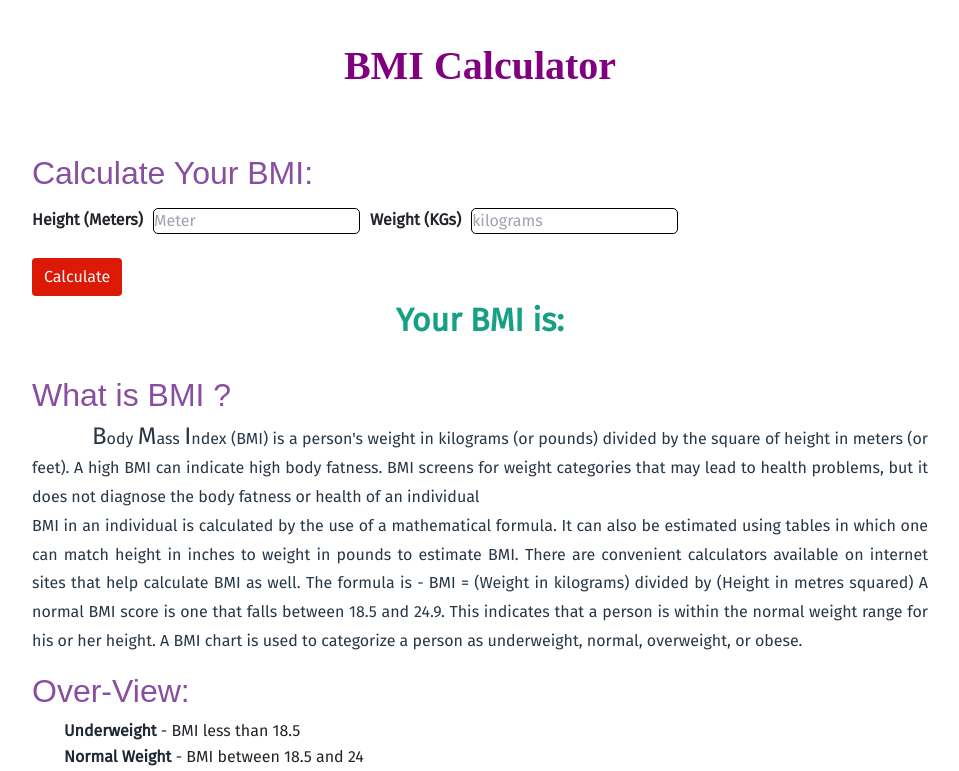
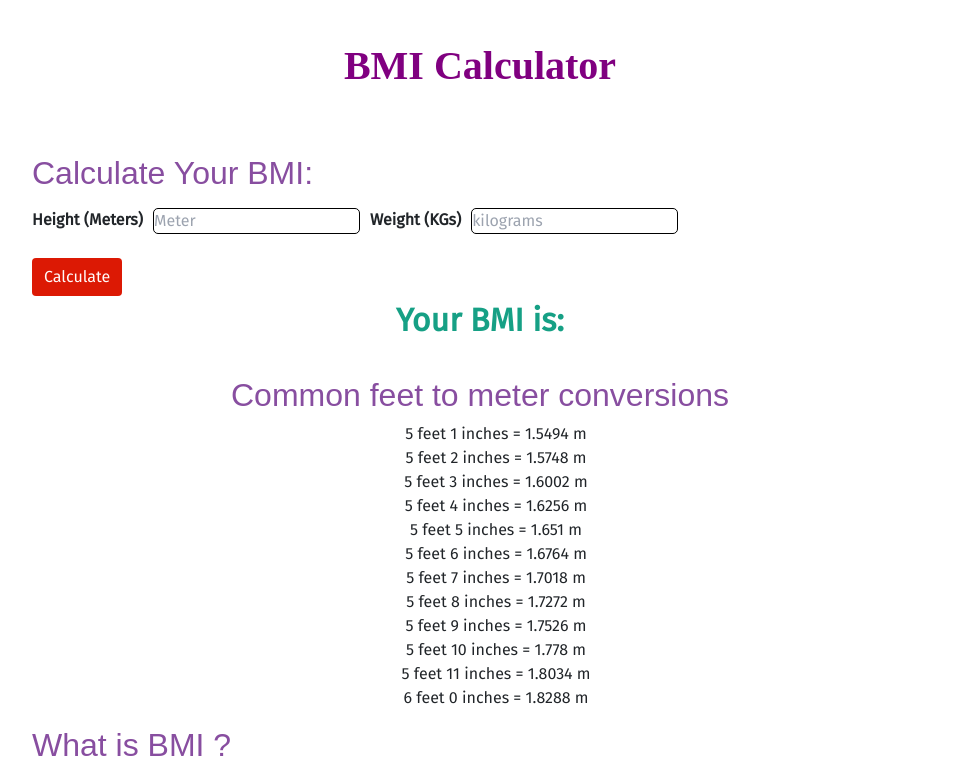
Before and after one commit to PunitMudgal/BMI_calculator, a React (Create React App) app: page / in a window 1280 px wide. Shown: the top 771 px of the page, without its empty margins (160-1119 px from the left). Built offline with nearby package versions, Linux system fonts and the light colour scheme; a web font is replaced by a local one.

Commit message:
feat: feet, meter list

```diff
--- a/src/App.js
+++ b/src/App.js
@@ -214,6 +214,24 @@ export default function App() {
         }} */}
       </div>
 
+      <div>
+        <h2>Common feet to meter conversions</h2>
+        <ul>
+          <li>5 feet 1 inches = 1.5494 m</li>
+          <li>5 feet 2 inches = 1.5748 m</li>
+          <li>5 feet 3 inches = 1.6002 m</li>
+          <li>5 feet 4 inches = 1.6256 m</li>
+          <li>5 feet 5 inches = 1.651 m</li>
+          <li>5 feet 6 inches = 1.6764 m</li>
+          <li>5 feet 7 inches = 1.7018 m</li>
+          <li>5 feet 8 inches = 1.7272 m</li>
+          <li>5 feet 9 inches = 1.7526 m</li>
+          <li>5 feet 10 inches = 1.778 m</li>
+          <li>5 feet 11 inches = 1.8034 m</li>
+          <li>6 feet 0 inches = 1.8288 m</li>
+        </ul>
+      </div>
+
       {/* about mbi calculator  */}
       <div className="about-bmi">
         <h2 className="heading-2">What is BMI ?</h2>
```
